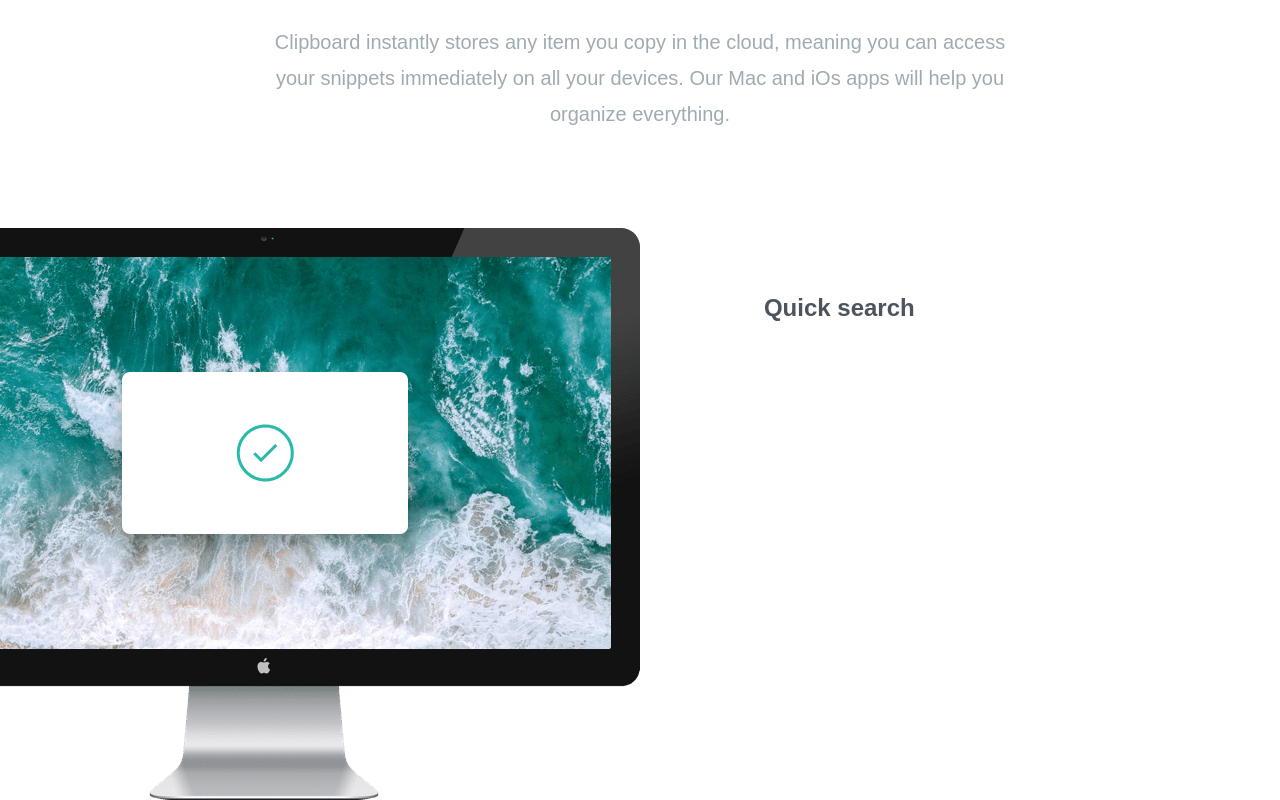
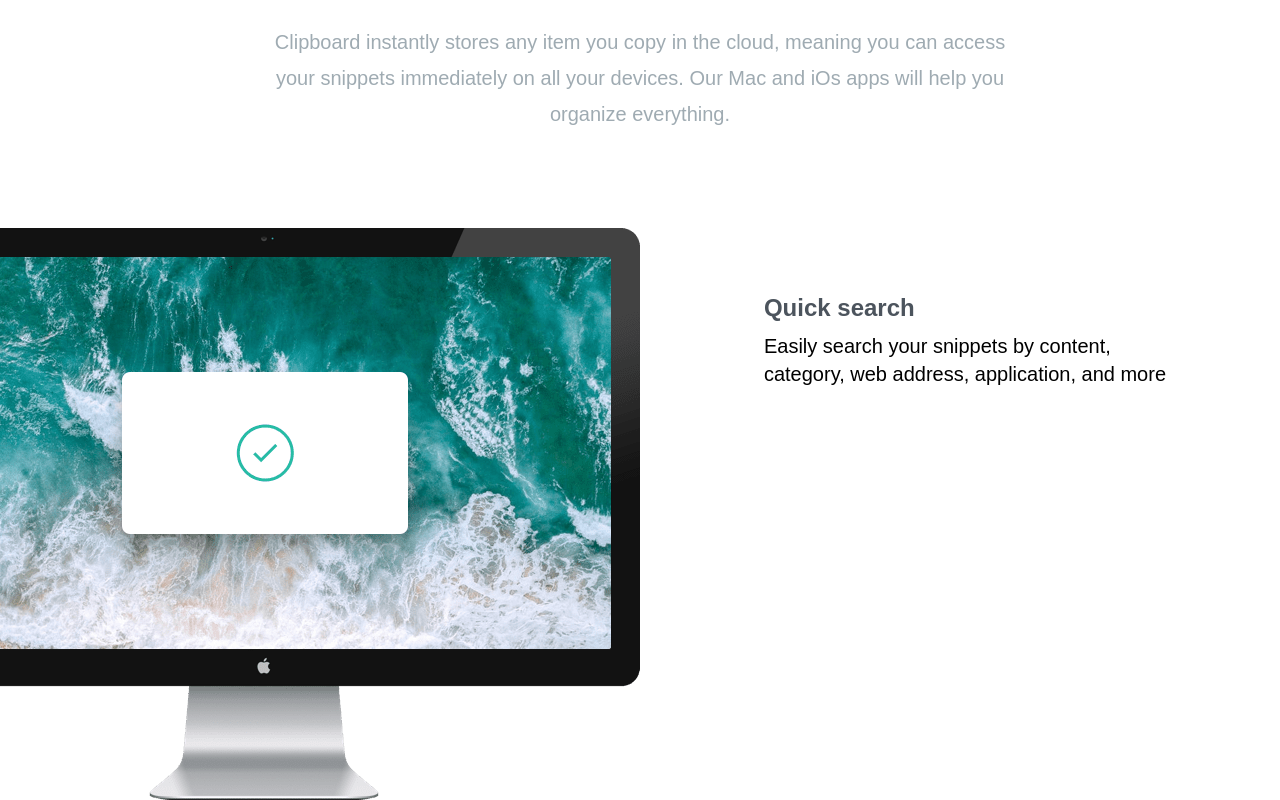
Before and after one commit to MuhammadTurkmen/Clipboard-Website, a website: page index.html in a window 1280 px wide. Shown: the part 777-1577 px from the top of the page. Drawn offline with Linux system fonts and the light colour scheme; a web font is replaced by a local one.

Commit message:
adding p

```diff
--- a/index.html
+++ b/index.html
@@ -75,6 +75,8 @@
                 Quick search
               </h5>
               <p class="max-w-md text-grayishBlue"></p>
+              Easily search your snippets by content, category, web address,
+              application, and more
             </div>
           </div>
         </div>
```
